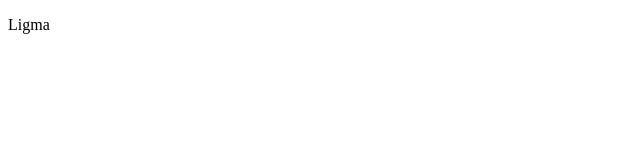
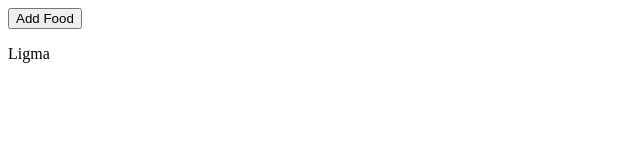
Before and after one commit to zhoujeffrey8/interesting-app, a plain HTML site: page index.html in a window 1280 px wide. Shown: the whole page, without its empty margins (0-640 px from the left). Drawn offline with Linux system fonts and the light colour scheme.

Commit message:
Update index.html

```diff
--- a/index.html
+++ b/index.html
@@ -6,6 +6,9 @@
 
 <body>
 
+<button type="button">Add Food</button>
+
 <p>Ligma
 </p>
+
 </body>
```
